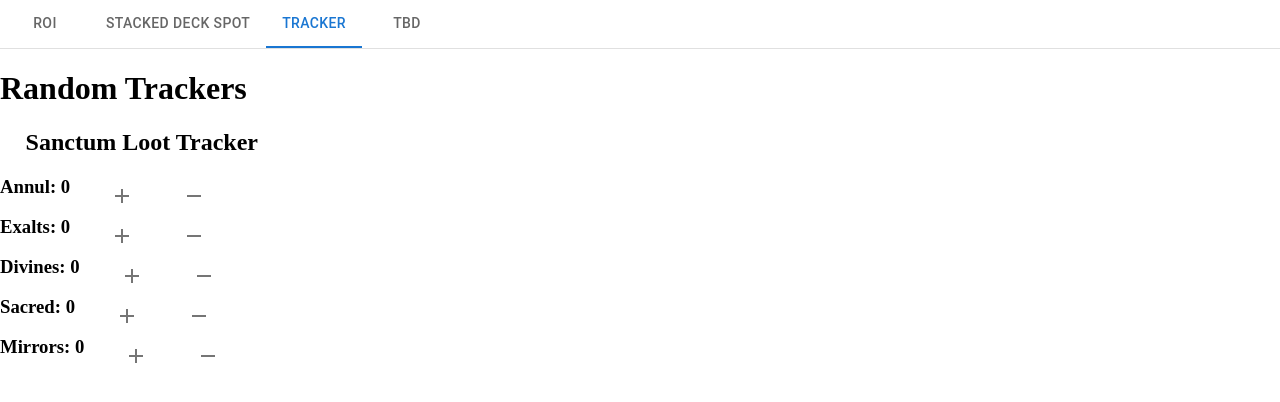
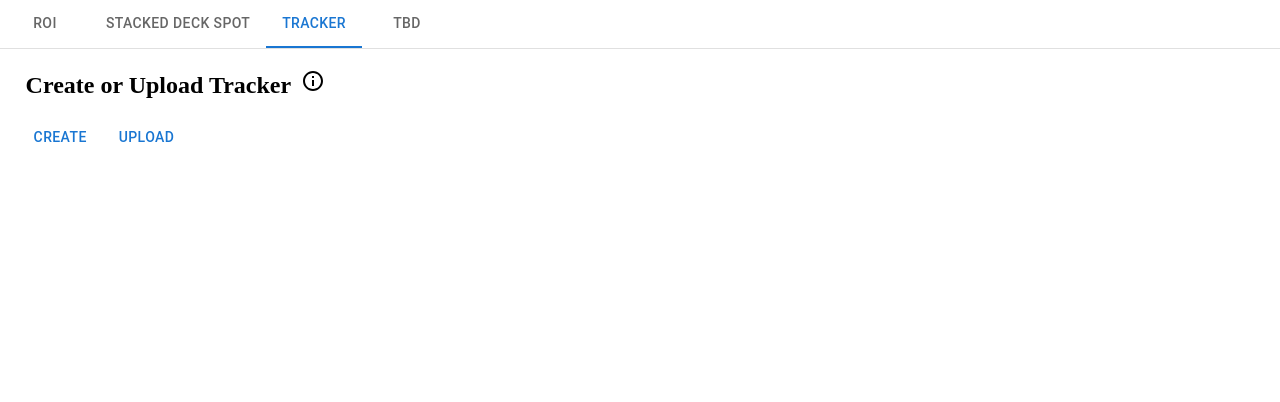
Before and after one commit to zanehamadi/random-poe-stuff, a React (Create React App) app: page / in a window 1280 px wide. Both pictures are taken after a click on the tab "TRACKER". Shown: the top 402 px of the page. Built offline with nearby package versions, Linux system fonts and the light colour scheme.

Commit message:
added skeleton for tracker

```diff
--- a/src/Components/Tracker/Tracker.js
+++ b/src/Components/Tracker/Tracker.js
@@ -3,99 +3,28 @@ import './Tracker.css'
 import Box from '@mui/material/Box';
 import TextField from '@mui/material/TextField';
 import Button from '@mui/material/Button';
-import Stack from '@mui/material/Stack'
 import Alert from '@mui/material/Alert'
 import IconButton from '@mui/material/IconButton'
-import EditIcon from '@mui/icons-material/Edit';
-import AddIcon from '@mui/icons-material/Add';
-import RemoveIcon from '@mui/icons-material/Remove';
+import Tooltip from '@mui/material/Tooltip';
+import InfoOutlinedIcon from '@mui/icons-material/InfoOutlined'
+import Stack from '@mui/material/Stack';
+
 export default function Tracker(){
-    let table = {
-        'name': '',
-        values: []
-    }
 
-    let savedTrackerStable = [
-        {
-            name: 'Sanctum Loot Tracker',
-            values: [
-                {name: 'Annul', count: 0},
-                {name: 'Exalts', count: 0},
-                {name: 'Divines', count: 0},
-                {name: 'Sacred', count: 0},
-                {name: 'Mirrors', count: 0}
-
-            ]
-        }
-
-    ]
-
-
-    const [tableName, setTableName] = React.useState('')
-    const [tableNameCreated, setTableNameCreated] = React.useState(false)
-    const [tableNameValidator, setTableNameValidator] = React.useState('')
-    const [savedTracker, setSavedTracker] = React.useState([...savedTrackerStable])
-    const createTableName = () => {
-        if(tableName){
-            setTableNameCreated(true)
-            setTableNameValidator(false)
-        }else{
-            setTableNameCreated(false)
-            setTableNameValidator(true)
-        }
-    }
-    const updateValue = (name, addsub) => {
-        let savedTrackerCopy = [...savedTracker]
-       savedTrackerCopy[0].values.map(val => {
-            if(val.name === name){
-                addsub === 'add' ?
-                    val.count = val.count +1
-                :
-                    val.count = val.count - 1
-            }
-        })
-        setSavedTracker([...savedTrackerCopy])
-    }
     return(
-        // <>
-        //     {tableNameValidator && <Alert onClose={() => {setTableNameValidator(false)}} severity="error">Please add a table name.</Alert>}
-        //     <Box id="tracker-container">
-        //         <h1> Tracker ?</h1>
-        //         {
-        //             tableNameCreated ?
-
-        //             <Stack direction="row" spacing={1}>
-        //                 <h2>{tableName}</h2>
-        //                 <IconButton onClick={() => setTableNameCreated(false)} ><EditIcon/></IconButton>
-        //             </Stack>
-        //             :
-        //             <Stack direction="row" spacing={2} >
-        //                 <TextField label="File Name" defaultValue={tableName} onChange={e => setTableName(e.target.value)} />
-        //                 <Button onClick={createTableName} variant="text" size="medium" color="success">Submit</Button>
-        //             </Stack>
-        //         }
-        //     </Box>
-        // </>
-        <>
-        <h1>Random Trackers</h1>
-        {savedTracker.map(tracker =>
-            <>
-                <h2 id="tracker-container">{tracker.name}</h2>
-                {tracker.values.map(value =>
-                    <Stack direction="row" spacing={4}>
-                        <h3>{value.name}: {value.count}</h3>
-                        <IconButton onClick={() => updateValue(value.name, 'add')}>
-                            <AddIcon/>
-                        </IconButton>
-                        <IconButton onClick={() => updateValue(value.name, 'subtract')}>
-                            <RemoveIcon/>
-                        </IconButton>
-
-                    </Stack>
-
-                )}
-            </>
-        )}
-        </>
+       <Box id="tracker-container">
+            <span>
+                <h2>
+                    Create or Upload Tracker
+                    <Tooltip title='Create new table or upload a generated file created by this website to continue where you left off.'>
+                        <InfoOutlinedIcon style={{paddingLeft: "10px"}} />
+                    </Tooltip>
+                </h2>
+                <Stack direction="row" spacing={2}>
+                    <Button>CREATE</Button>
+                    <Button>UPLOAD</Button>
+                </Stack>
+            </span>
+       </Box>
     )
 }
```
